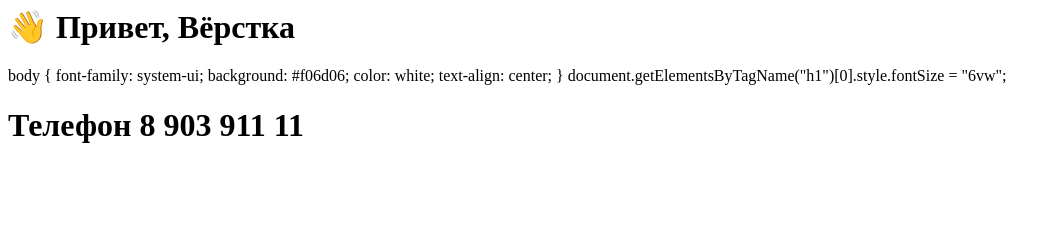
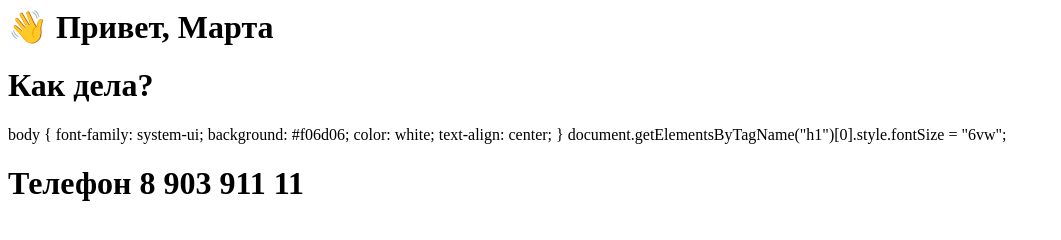
Before and after one commit to arseniykrause/tn, a plain HTML site: page index.html in a window 1280 px wide. Shown: the whole page, without its empty margins (0-1061 px from the left). Drawn offline with Linux system fonts and the light colour scheme.

Commit message:
Changed string 1, added string 2

```diff
--- a/index.html
+++ b/index.html
@@ -1,4 +1,5 @@
-<h1>👋 Привет, Вёрстка</h1>
+<h1>👋 Привет, Марта</h1>
+<h1> Как дела? </h1>
 body {
     font-family: system-ui;
     background: #f06d06;
```
